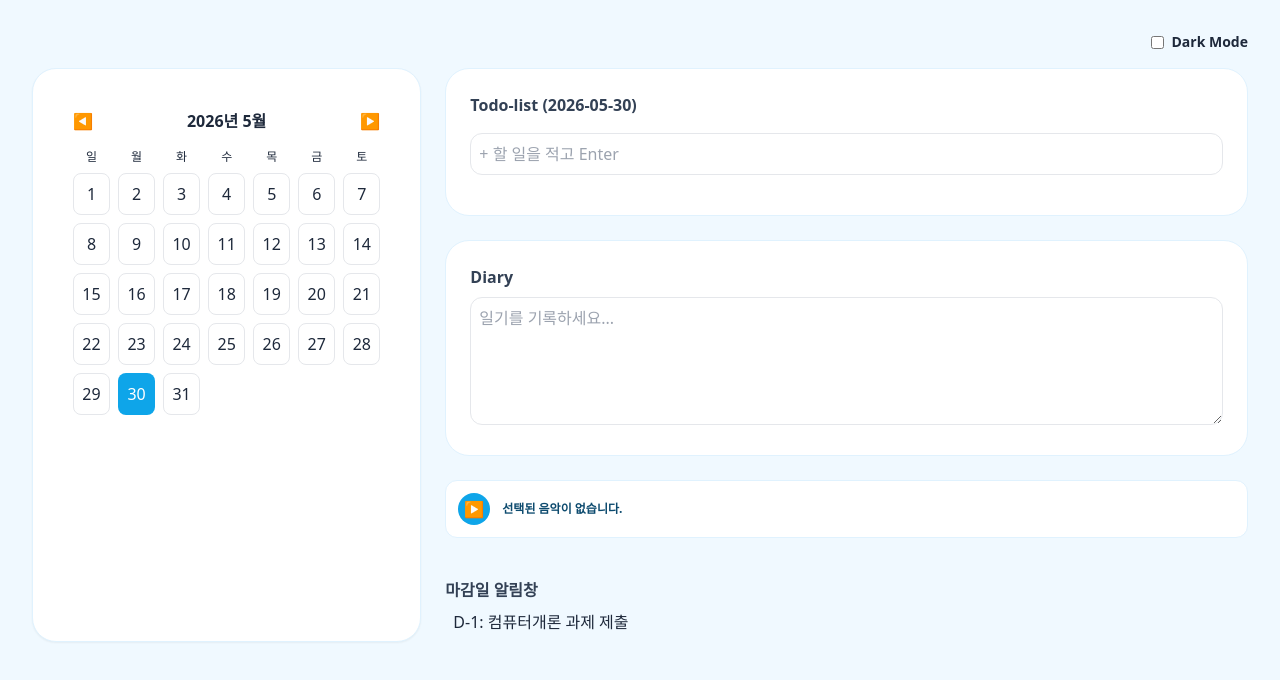
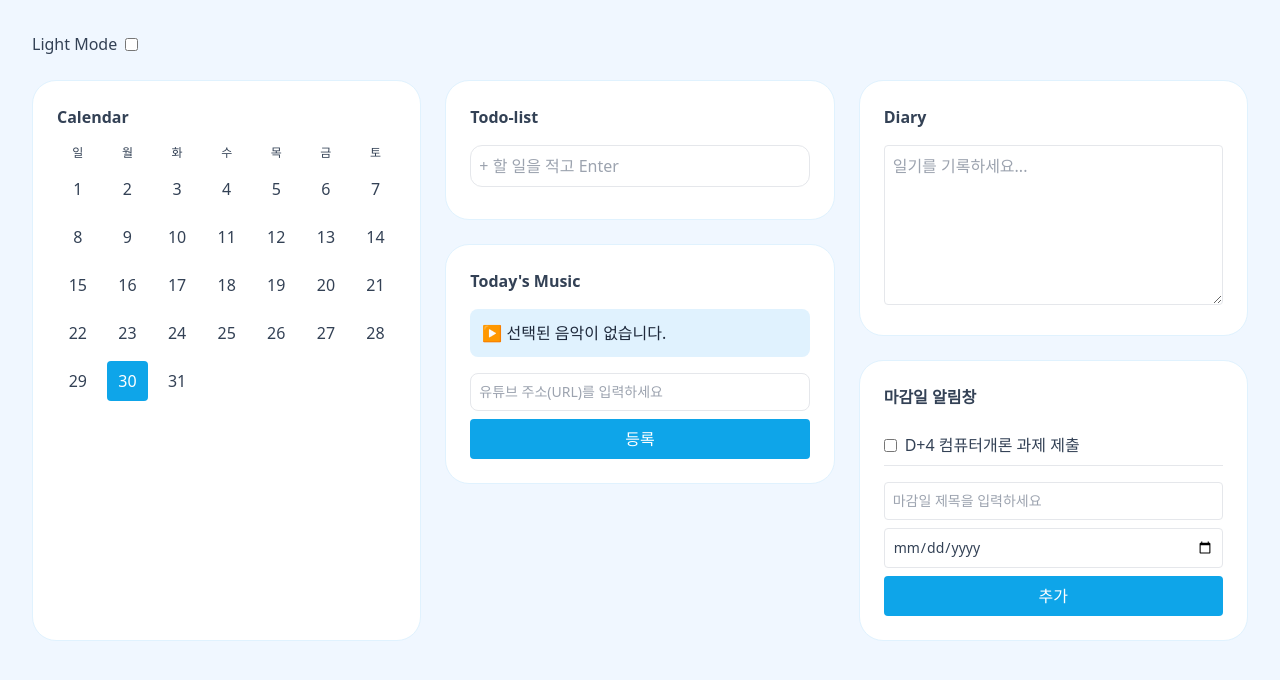
Before and after one commit to ch1030216/cs-assignment2, a Next.js app: page / in a window 1280 px wide. Shown: the top 680 px of the page. Built offline with nearby package versions, Linux system fonts and the light colour scheme.

Commit message:
fix: all features showing up14

```diff
--- a/src/app/components/CalendarBox.jsx
+++ b/src/app/components/CalendarBox.jsx
@@ -1,28 +1,17 @@
 "use client";
-
 export default function CalendarBox({ selectedDate, setSelectedDate, darkMode }) {
   const days = Array.from({ length: 31 }, (_, i) => i + 1);
-
   return (
-    <div className={`p-4 ${darkMode ? "text-white" : "text-slate-800"}`}>
-      <div className="flex justify-between mb-4">
-        <button onClick={() => {}}>◀</button>
-        <h2 className="font-bold">2026년 5월</h2>
-        <button onClick={() => {}}>▶</button>
-      </div>
+    <div className={`p-6 rounded-3xl border ${darkMode ? "bg-[#111827] border-slate-700 text-white" : "bg-white border-sky-100"}`}>
+      <h2 className="font-bold mb-4">Calendar</h2>
       <div className="grid grid-cols-7 gap-2 text-center text-xs mb-2">
         {['일', '월', '화', '수', '목', '금', '토'].map(d => <div key={d}>{d}</div>)}
       </div>
       <div className="grid grid-cols-7 gap-2">
         {days.map(day => {
           const dateStr = `2026-05-${String(day).padStart(2, '0')}`;
-          const isSelected = selectedDate === dateStr;
           return (
-            <button
-              key={day}
-              onClick={() => setSelectedDate(dateStr)}
-              className={`p-2 rounded-lg ${isSelected ? "bg-sky-500 text-white" : darkMode ? "bg-slate-700" : "bg-white border"}`}
-            >
+            <button key={day} onClick={() => setSelectedDate(dateStr)} className={`p-2 rounded ${selectedDate === dateStr ? "bg-sky-500 text-white" : ""}`}>
               {day}
             </button>
           );
--- a/src/app/components/DeadlineList.jsx
+++ b/src/app/components/DeadlineList.jsx
@@ -1,19 +1,14 @@
-export default function DeadlineList({ selectedDate, darkMode }) {
-  // 예시 데이터
-  const deadlineDate = "2026-05-31";
-
-  const calculateDDay = (target) => {
-    const diff = new Date(target).getTime() - new Date(selectedDate).getTime();
-    const days = Math.ceil(diff / (1000 * 60 * 60 * 24));
-    return days === 0 ? "D-Day" : days > 0 ? `D-${days}` : `D+${Math.abs(days)}`;
-  };
-
+"use client";
+import { useState } from "react";
+export default function DeadlineList({ darkMode }) {
+  const [deadlines, setDeadlines] = useState([{ id: 1, text: "컴퓨터개론 과제 제출" }]);
   return (
-    <div className="mt-4">
-      <h3 className="font-bold">마감일 알림창</h3>
-      <div className={`p-2 rounded ${darkMode ? "text-slate-200" : "text-slate-800"}`}>
-        {calculateDDay(deadlineDate)}: 컴퓨터개론 과제 제출
-      </div>
+    <div className={`p-6 rounded-3xl border ${darkMode ? "bg-[#111827] border-slate-700 text-white" : "bg-white border-sky-100"}`}>
+      <h2 className="font-bold mb-4">마감일 알림창</h2>
+      {deadlines.map(d => <div key={d.id} className="py-2 border-b flex items-center gap-2"><input type="checkbox"/> D+4 {d.text}</div>)}
+      <input className="w-full mt-4 p-2 border rounded bg-transparent text-sm" placeholder="마감일 제목을 입력하세요" />
+      <input type="date" className="w-full mt-2 p-2 border rounded bg-transparent text-sm" />
+      <button className="mt-2 w-full bg-sky-500 text-white p-2 rounded">추가</button>
     </div>
   );
 }
--- a/src/app/components/MusicPlayer.jsx
+++ b/src/app/components/MusicPlayer.jsx
@@ -1,18 +1,13 @@
 "use client";
-
 import { useState } from "react";
-
 export default function MusicPlayer({ darkMode }) {
-  const [videoTitle, setVideoTitle] = useState("선택된 음악이 없습니다.");
-
+  const [url, setUrl] = useState("");
   return (
-    <div className="w-full">
-      <div className={`p-3 rounded-xl border flex items-center gap-3 ${darkMode ? "bg-slate-800 border-slate-700" : "bg-white border-sky-100"}`}>
-        <button className="w-8 h-8 bg-sky-500 text-white rounded-full">▶</button>
-        <p className={`text-xs font-bold ${darkMode ? "text-slate-200" : "text-sky-900"}`}>
-          {videoTitle}
-        </p>
-      </div>
+    <div className={`p-6 rounded-3xl border ${darkMode ? "bg-[#111827] border-slate-700 text-white" : "bg-white border-sky-100"}`}>
+      <h2 className="font-bold mb-4">Today's Music</h2>
+      <div className="flex items-center gap-2 mb-4 bg-sky-100 p-3 rounded-lg text-slate-800">▶ 선택된 음악이 없습니다.</div>
+      <input value={url} onChange={(e) => setUrl(e.target.value)} className="w-full p-2 border rounded-lg bg-transparent text-sm" placeholder="유튜브 주소(URL)를 입력하세요" />
+      <button className="mt-2 w-full bg-sky-500 text-white p-2 rounded">등록</button>
     </div>
   );
 }
--- a/src/app/components/TodoList.jsx
+++ b/src/app/components/TodoList.jsx
@@ -1,31 +1,19 @@
 "use client";
-
-export default function TodoList({ selectedDate, todos, setTodos, darkMode }) {
-  const currentTodos = todos[selectedDate] || [];
-
+import { useState } from "react";
+export default function TodoList({ selectedDate, darkMode }) {
+  const [todos, setTodos] = useState([]);
+  const [input, setInput] = useState("");
   const handleAdd = (e) => {
-    if (e.key === 'Enter' && e.target.value.trim()) {
-      const newTodo = { id: Date.now(), text: e.target.value, completed: false };
-      setTodos({ ...todos, [selectedDate]: [...currentTodos, newTodo] });
-      e.target.value = '';
+    if (e.key === 'Enter' && input.trim()) {
+      setTodos([...todos, { id: Date.now(), text: input }]);
+      setInput("");
     }
   };
-
-  const toggleTodo = (id) => {
-    const updated = currentTodos.map(t => t.id === id ? { ...t, completed: !t.completed } : t);
-    setTodos({ ...todos, [selectedDate]: updated });
-  };
-
   return (
-    <div className={`p-6 rounded-3xl border ${darkMode ? "bg-slate-800 border-slate-700 text-white" : "bg-white border-sky-100"}`}>
-      <h2 className="font-bold mb-4">Todo-list ({selectedDate})</h2>
-      <input type="text" className="w-full p-2 mb-4 border rounded-xl bg-transparent" placeholder="+ 할 일을 적고 Enter" onKeyDown={handleAdd} />
-      {currentTodos.map(todo => (
-        <div key={todo.id} className="flex items-center gap-2 mb-2">
-          <input type="checkbox" checked={todo.completed} onChange={() => toggleTodo(todo.id)} />
-          <span className={todo.completed ? "line-through opacity-50" : ""}>{todo.text}</span>
-        </div>
-      ))}
+    <div className={`p-6 rounded-3xl border ${darkMode ? "bg-[#111827] border-slate-700 text-white" : "bg-white border-sky-100"}`}>
+      <h2 className="font-bold mb-4">Todo-list</h2>
+      <input value={input} onChange={(e) => setInput(e.target.value)} onKeyDown={handleAdd} className="w-full p-2 mb-2 border rounded-xl bg-transparent" placeholder="+ 할 일을 적고 Enter" />
+      {todos.map(t => <div key={t.id} className="py-1">✅ {t.text}</div>)}
     </div>
   );
 }
--- a/src/app/page.js
+++ b/src/app/page.js
@@ -8,35 +8,26 @@ import DeadlineList from "./components/DeadlineList";
 export default function Home() {
   const [darkMode, setDarkMode] = useState(false);
   const [selectedDate, setSelectedDate] = useState("2026-05-30");
-  const [todos, setTodos] = useState({ "2026-05-30": [] });
+  const [diary, setDiary] = useState("");
 
   return (
-    <main className={`min-h-screen p-8 transition-colors ${darkMode ? "bg-slate-950" : "bg-sky-50"}`}>
-      {/* 2. 다크모드 스위치 */}
-      <div className="flex justify-end mb-4">
-        <label className="flex items-center gap-2 cursor-pointer text-sm font-bold">
-          <input type="checkbox" className="toggle" checked={darkMode} onChange={() => setDarkMode(!darkMode)} />
-          <span className={darkMode ? "text-white" : "text-slate-800"}>Dark Mode</span>
-        </label>
-      </div>
-
-      <div className="grid grid-cols-1 md:grid-cols-3 gap-6">
-        {/* 왼쪽: 캘린더 */}
-        <div className={`p-6 rounded-3xl border shadow-sm ${darkMode ? "bg-slate-800 border-slate-700" : "bg-white border-sky-100"}`}>
-          <CalendarBox selectedDate={selectedDate} setSelectedDate={setSelectedDate} darkMode={darkMode} />
+    <main className={`min-h-screen p-8 transition-colors ${darkMode ? "bg-[#0B1120]" : "bg-[#F0F7FF]"}`}>
+      <label className={`flex items-center gap-2 mb-6 cursor-pointer ${darkMode ? "text-white" : ""}`}>
+        {darkMode ? "Dark Mode" : "Light Mode"}
+        <input type="checkbox" className="toggle" checked={darkMode} onChange={() => setDarkMode(!darkMode)} />
+      </label>
+      <div className="grid grid-cols-1 lg:grid-cols-3 gap-6">
+        <CalendarBox selectedDate={selectedDate} setSelectedDate={setSelectedDate} darkMode={darkMode} />
+        <div className="flex flex-col gap-6">
+          <TodoList selectedDate={selectedDate} darkMode={darkMode} />
+          <MusicPlayer darkMode={darkMode} />
         </div>
-
-        {/* 오른쪽: 투두, 다이어리, 음악, 데드라인 */}
-        <div className="md:col-span-2 flex flex-col gap-6">
-          <TodoList selectedDate={selectedDate} todos={todos} setTodos={setTodos} darkMode={darkMode} />
-
-          <div className={`p-6 rounded-3xl border ${darkMode ? "bg-slate-800 border-slate-700 text-white" : "bg-white border-sky-100"}`}>
-            <h2 className="font-bold mb-2">Diary</h2>
-            <textarea className="w-full h-32 p-2 border rounded-xl bg-transparent" placeholder="일기를 기록하세요..." />
+        <div className="flex flex-col gap-6">
+          <div className={`p-6 rounded-3xl border ${darkMode ? "bg-[#111827] border-slate-700 text-white" : "bg-white border-sky-100"}`}>
+            <h2 className="font-bold mb-4">Diary</h2>
+            <textarea value={diary} onChange={(e) => setDiary(e.target.value)} className="w-full h-40 p-2 border rounded bg-transparent" placeholder="일기를 기록하세요..." />
           </div>
-
-          <MusicPlayer selectedDate={selectedDate} darkMode={darkMode} />
-          <DeadlineList selectedDate={selectedDate} darkMode={darkMode} />
+          <DeadlineList darkMode={darkMode} />
         </div>
       </div>
     </main>
```
